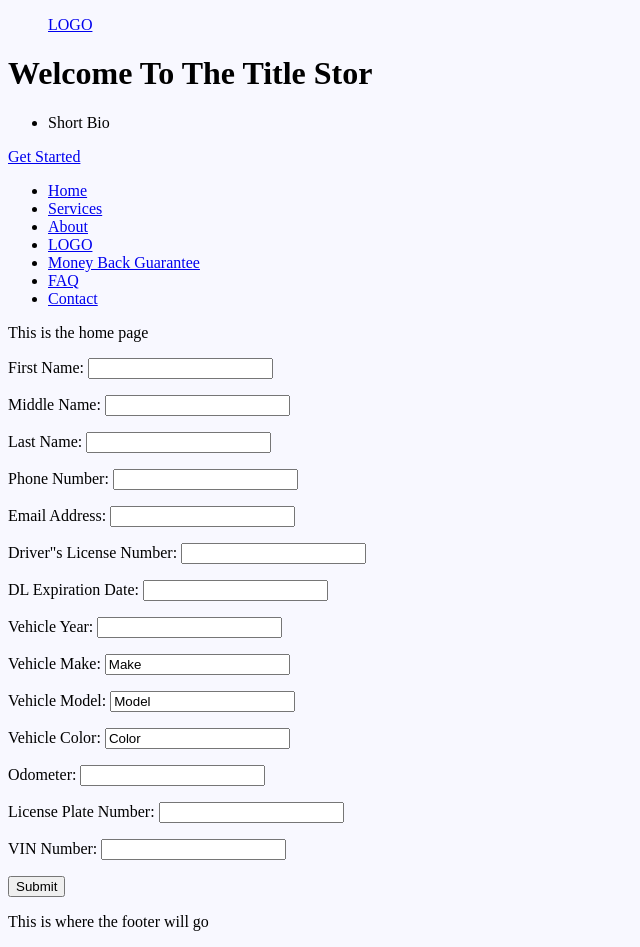
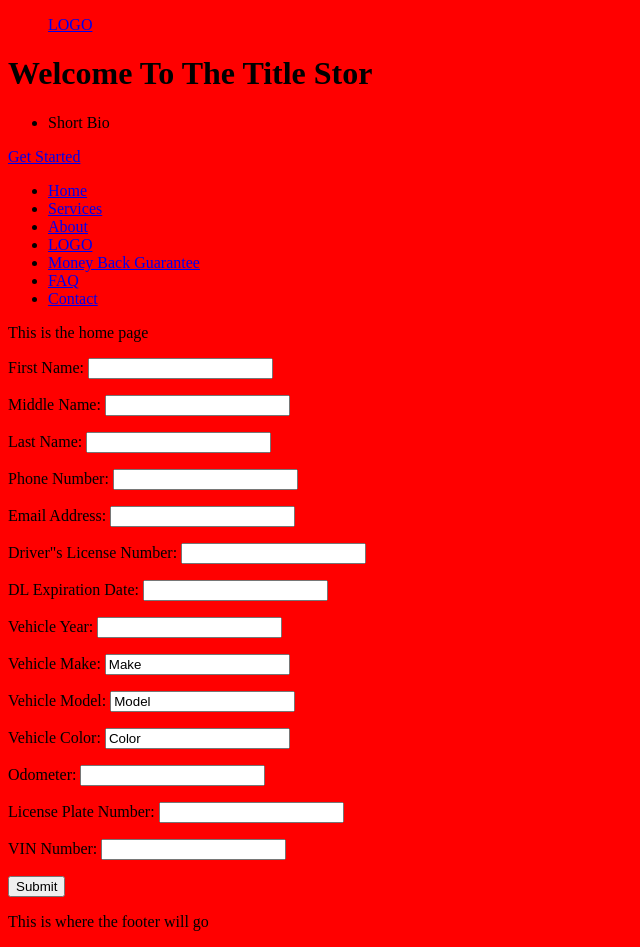
Before and after one commit to gmartinez31/TitleStore, a Django app: page / in a window 1280 px wide. Shown: the whole page, without its empty margins (0-640 px from the left). Run offline with Django 3.2, Linux system fonts and the light colour scheme.

Commit message:
loading static files

```diff
--- a/static/style.css
+++ /dev/null
@@ -1,3 +0,0 @@
-body {
-    background-color: ghostwhite;
-}
--- /dev/null
+++ b/titlestor/static/titlestor/style.css
@@ -0,0 +1,3 @@
+body {
+    background-color: red;
+}
--- a/titlestor/templates/base.html
+++ b/titlestor/templates/base.html
@@ -1,13 +1,14 @@
-{% load static %}
-
 <!DOCTYPE html>
 <html lang="en">
 <head>
     <meta charset="UTF-8">
     <meta name="viewport" content="width=device-width, initial-scale=1.0">
     <meta http-equiv="X-UA-Compatible" content="ie=edge">
-    <link rel="stylesheet" href="../../static/style.css">
+
+    {% load static %}
+    <link rel="stylesheet" href="{% static 'titlestor/style.css' %}" type="text/css">
     <!-- be sure to account for SEO -->
+
     <title>{% block title %}{% endblock %}</title>
 </head>
 <body>
```
